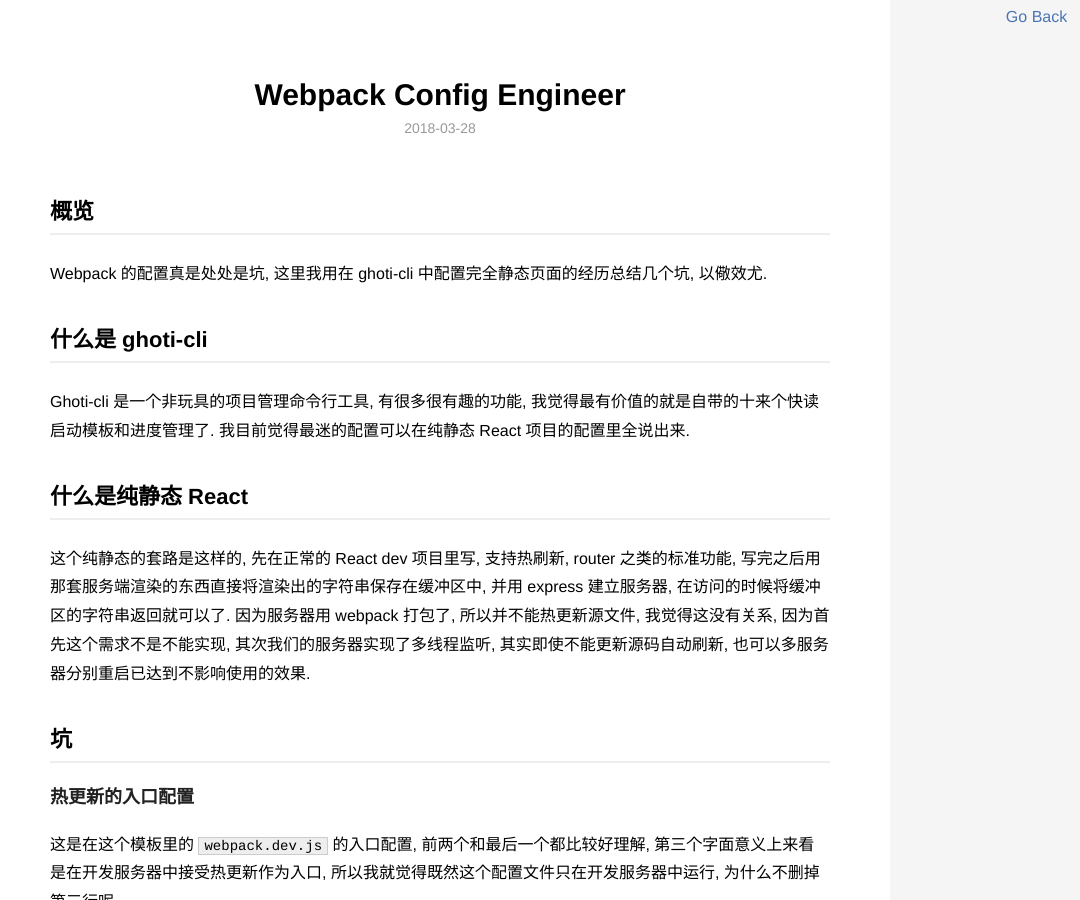
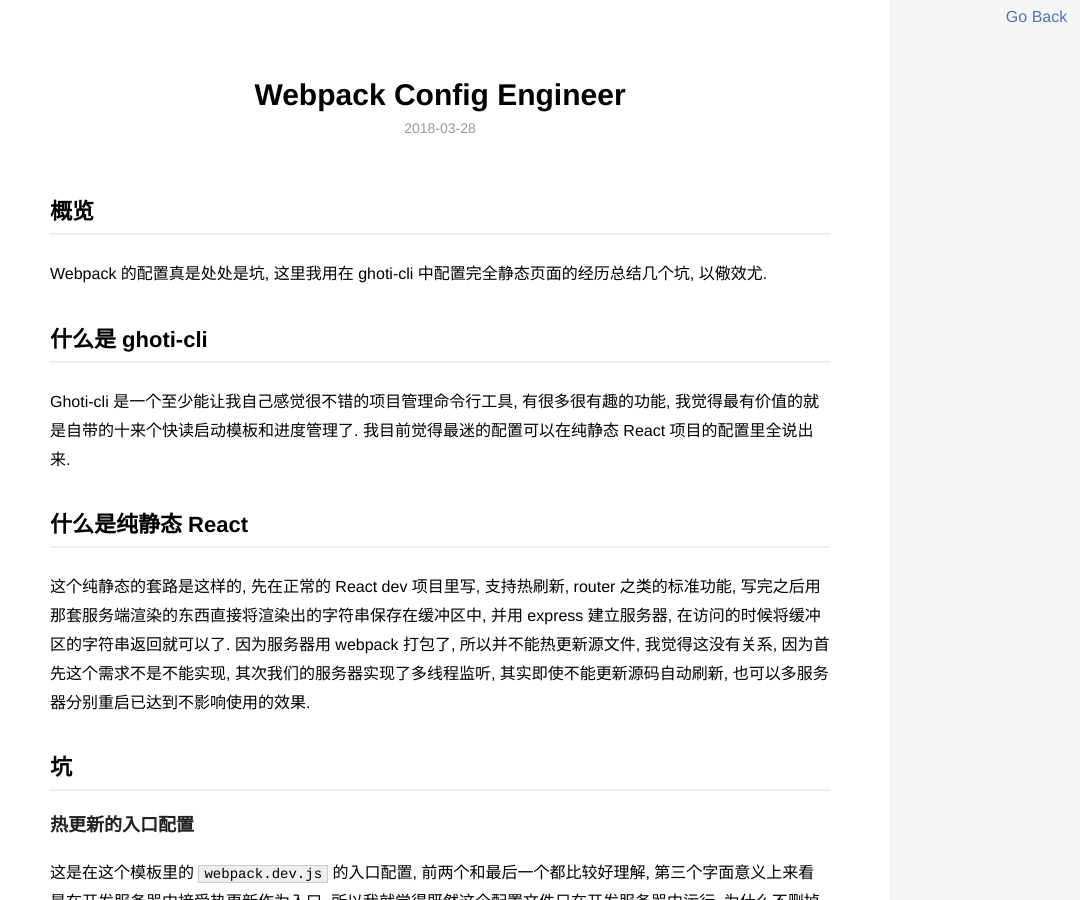
Before and after one commit to WMXPY/blog.mengw.io, a Jekyll site: the page built from _posts/javascript/2018-03-28-Webpack-Config-Engineer.md, in a window 1280 px wide and 900 px high. Shown: the whole window, without its empty margins (200-1280 px from the left). Built offline with Jekyll 4.4.1, drawn with Linux system fonts in a browser that asks for light colours.

Commit message:
fix typo

```diff
--- a/_posts/javascript/2018-03-28-Webpack-Config-Engineer.md
+++ b/_posts/javascript/2018-03-28-Webpack-Config-Engineer.md
@@ -11,7 +11,7 @@ Webpack 的配置真是处处是坑, 这里我用在 ghoti-cli 中配置完全
 
 ## 什么是 ghoti-cli
 
-Ghoti-cli 是一个非玩具的项目管理命令行工具, 有很多很有趣的功能, 我觉得最有价值的就是自带的十来个快读启动模板和进度管理了. 我目前觉得最迷的配置可以在纯静态 React 项目的配置里全说出来.
+Ghoti-cli 是一个至少能让我自己感觉很不错的项目管理命令行工具, 有很多很有趣的功能, 我觉得最有价值的就是自带的十来个快读启动模板和进度管理了. 我目前觉得最迷的配置可以在纯静态 React 项目的配置里全说出来.
 
 ## 什么是纯静态 React
 
```
